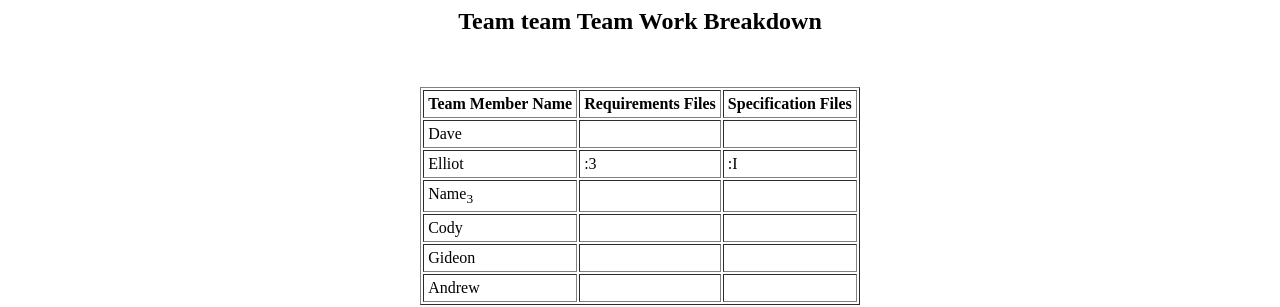
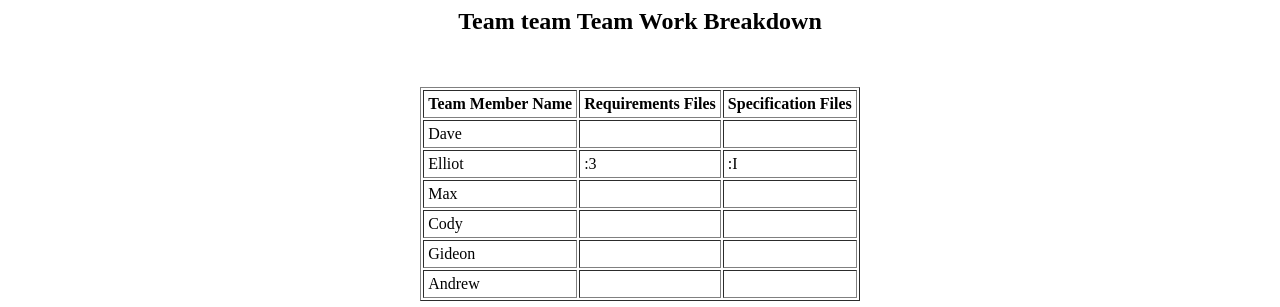
Before and after one commit to elliotfiske/cs307, a plain HTML site: page administration/work-breakdown.html in a window 1280 px wide. Shown: the top 307 px of the page. Drawn offline with Linux system fonts and the light colour scheme.

Commit message:
added name to work-breakdown
git-svn-id: svn+ssh://unix3.csc.calpoly.edu/home/crhoads/projects/SVN/testtool/trunk@15 963ccdc2-257a-457c-a1c1-497300e6edd4

```diff
--- a/administration/work-breakdown.html
+++ b/administration/work-breakdown.html
@@ -26,7 +26,7 @@ Team team Team Work Breakdown
     <td valign=top>:3
     <td valign=top>:I
   <tr>
-    <td valign=top>Name<sub>3</sub>
+    <td valign=top>Max
     <td valign=top>&nbsp;
     <td valign=top>&nbsp;
   <tr>
```
